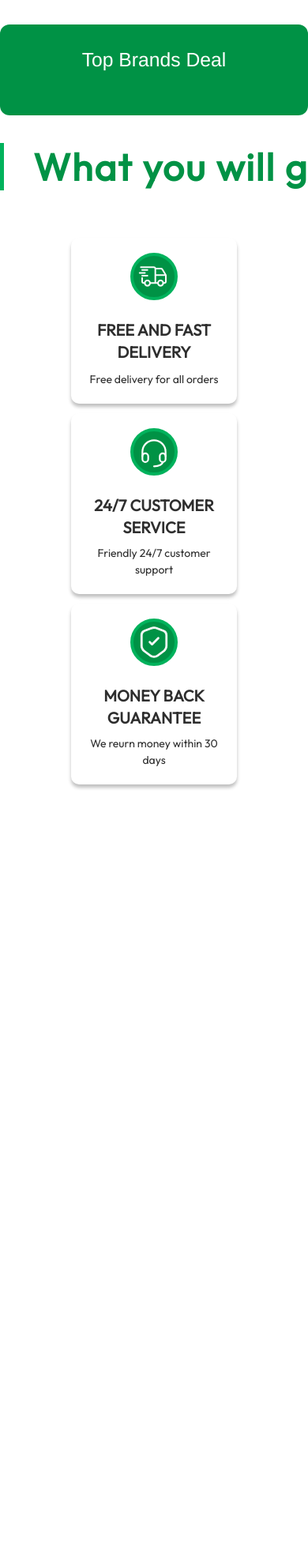
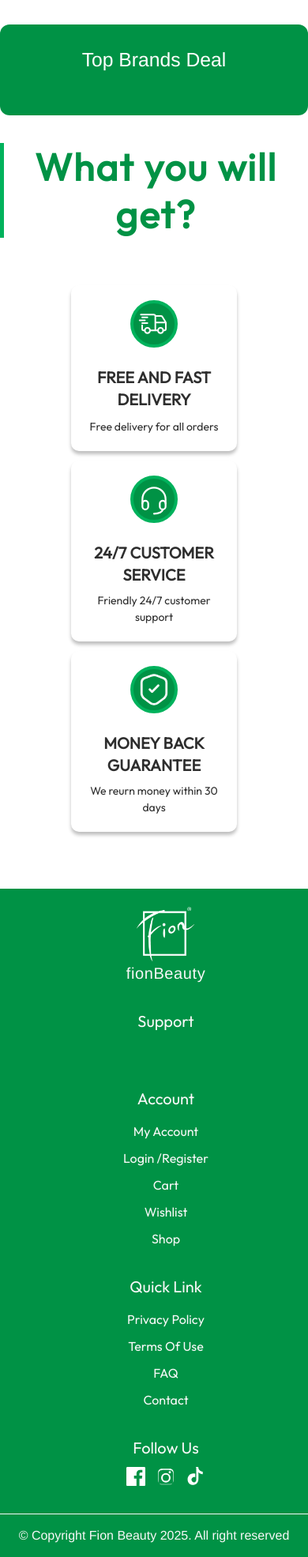
Before and after one commit to Yehiakobeyssy/fionBeauty, a PHP site: page /work/ in a window 390 px wide; the page is wider, and only the part inside the window is pictured. Shown: the part 872-2843 px from the top of that part at 79% size. Before the commit the page ends 1871 px from the top of that part, so only its background shows below. Run offline with PHP 8.4, Linux system fonts and the light colour scheme; data that the repository does not hold is empty; some libraries are stand-ins or nearby versions; some web fonts are replaced.

Commit message:
Finish index.php

```diff
--- a/css/index.css
+++ b/css/index.css
@@ -449,6 +449,10 @@
     .category-img {
         height: 300px; /* optional fixed height for mobile */
     }
+    .brnadcard img{
+      width: 100px;
+      height: 100px;
+    }
 }
 /* Mobile (max width ~ 600px) */
 @media (max-width: 600px) {
@@ -488,5 +492,19 @@
     .card_service{
       margin-bottom: 12px;
     }
-
+    .brandslogos{
+        margin-top: 25px;
+        flex-direction: column;
+        align-items: center;
+    }
+    .brnadcard{
+      margin-bottom: 8px;
+    }
+    .brnadcard img{
+      width: 75px;
+      height: 75px;
+    }
+    .whatyouWillGet h3{
+      width: 100%;
+    }
 }
--- /dev/null
+++ b/include/footer.php
@@ -0,0 +1,175 @@
+<style>
+    footer{
+        margin-top: 40px;
+        background-color: var(--color-primary);
+        padding: 20px;
+        display: flex;
+        justify-content: space-around;
+    }
+    .footer1{
+        background-color: var(--color-primary);
+        color: var(--color-bg);
+        text-align: center;
+        padding: 15px;
+        border-top: var(--color-bg) 1px solid;
+    }
+    .footer_logo{
+        display: flex;
+        flex-direction: column;
+    }
+    .footer_logo img{
+        width: 75px;
+        height: 75px;
+    }
+    .footer_logo label{
+        color: var(--color-bg);
+        font-size: 20px;
+        font-style: normal;
+        font-weight: 400;
+        line-height: 24px; /* 120% */
+        letter-spacing: 0.6px;
+    }
+
+    .support,.account_links,.quick_links{
+        color: var(--color-bg);
+        display: flex;
+        flex-direction: column;
+    }
+    .support h4,.account_links h4,.quick_links h4,.folowus h4{
+        color: var(--color-bg);
+        font-family: Outfit;
+        font-size: 20px;
+        font-style: normal;
+        font-weight: 500;
+        line-height: 28px;
+        margin-bottom: 20px;
+    }
+    .support label{
+        margin: 5px 0;
+        font-family: Outfit;
+        font-size: 16px;
+        font-style: normal;
+        font-weight: 400;
+        line-height: 24px;
+    }
+    .account_links a,.quick_links a{
+        color: var(--color-bg);
+        margin: 5px 0;
+        font-family: Outfit;
+        font-size: 16px;
+        font-style: normal;
+        font-weight: 400;
+        line-height: 24px;
+    }
+    .folowus a{
+        margin: 0 7px;
+    }
+    /* لأجهزة الموبايل (شاشات صغيرة) */
+@media (max-width: 768px) {
+    footer {
+        flex-direction: column;
+        align-items: center;
+        text-align: center;
+    }
+
+    .footer_logo {
+        margin-bottom: 20px;
+        align-items: center;
+    }
+
+    .support,
+    .account_links,
+    .quick_links,
+    .folowus {
+        margin-bottom: 20px;
+        width: 100%;
+        align-items: center;
+    }
+
+    .support h4,
+    .account_links h4,
+    .quick_links h4,
+    .folowus h4 {
+        margin-bottom: 10px;
+    }
+
+    .folowus .logos {
+        display: flex;
+        justify-content: center;
+        flex-wrap: wrap;
+    }
+}
+
+/* لأجهزة التابلت (شاشات متوسطة) */
+@media (max-width: 1024px) {
+    footer {
+        flex-wrap: wrap;
+        justify-content: center;
+    }
+
+    .support,
+    .account_links,
+    .quick_links,
+    .folowus {
+        flex: 1 1 45%;
+        margin: 15px;
+    }
+}
+
+</style>
+<?php
+    $sql=$con->prepare('SELECT companyAdd,companyPhone,companyEmail FROM    tblsetting WHERE seetingID   = 1 ');
+    $sql->execute();
+    $supportinfo=$sql->fetch();
+
+?>
+<footer>
+    <div class="footer_logo">
+        <img src="images/logo_white.png" alt="" srcset="">
+        <label for="">fionBeauty</label>
+    </div>
+    <div class="support">
+        <h4>Support</h4>
+        <label for=""><?php echo $supportinfo['companyAdd'] ?></label>
+        <label for=""><?php echo $supportinfo['companyEmail'] ?></label>
+        <label for=""><?php echo $supportinfo['companyPhone'] ?></label>
+    </div>
+    <div class="account_links">
+        <h4>Account</h4>
+        <a href="">My Account</a>
+        <a href="">Login /Register</a>
+        <a href="">Cart</a>
+        <a href="">Wishlist</a>
+        <a href="">Shop</a>
+    </div>
+    <div class="quick_links">
+        <h4>Quick Link</h4>
+        <a href="">Privacy Policy</a>
+        <a href="">Terms Of Use</a>
+        <a href="">FAQ</a>
+        <a href="">Contact</a>
+    </div>
+    <div class="folowus">
+        <h4>Follow Us</h4>
+        <div class="logos">
+            <a href="">
+                <svg xmlns="http://www.w3.org/2000/svg" width="24" height="24" fill="white" viewBox="0 0 24 24">
+                    <path d="M22.675 0h-21.35C.597 0 0 .6 0 1.333v21.333C0 23.4.597 24 1.325 24h11.495V14.706H9.691v-3.62h3.129V8.413c0-3.1 1.894-4.788 4.659-4.788 1.325 0 2.466.097 2.797.141v3.24l-1.918.001c-1.504 0-1.795.715-1.795 1.763v2.31h3.587l-.467 3.62h-3.12V24h6.116C23.403 24 24 23.4 24 22.667V1.333C24 .6 23.403 0 22.675 0z"/>
+                </svg>
+            </a>
+            <a href="">
+                <svg xmlns="http://www.w3.org/2000/svg" width="24" height="24" fill="white" viewBox="0 0 24 24">
+                    <path d="M12 2.163c3.204 0 3.584.012 4.85.07 1.366.062 2.633.337 3.608 1.312.975.975 1.25 2.242 1.312 3.608.058 1.266.07 1.646.07 4.85s-.012 3.584-.07 4.85c-.062 1.366-.337 2.633-1.312 3.608-.975.975-2.242 1.25-3.608 1.312-1.266.058-1.646.07-4.85.07s-3.584-.012-4.85-.07c-1.366-.062-2.633-.337-3.608-1.312-.975-.975-1.25-2.242-1.312-3.608C2.175 15.584 2.163 15.204 2.163 12s.012-3.584.07-4.85c.062-1.366.337-2.633 1.312-3.608.975-.975 2.242-1.25 3.608-1.312C8.416 2.175 8.796 2.163 12 2.163zm0 1.687c-3.17 0-3.548.012-4.796.07-1.026.047-1.58.216-1.947.384-.49.213-.84.467-1.209.836-.369.369-.623.719-.836 1.209-.168.367-.337.921-.384 1.947-.058 1.248-.07 1.626-.07 4.796s.012 3.548.07 4.796c.047 1.026.216 1.58.384 1.947.213.49.467.84.836 1.209.369.369.719.623 1.209.836.367.168.921.337 1.947.384 1.248.058 1.626.07 4.796.07s3.548-.012 4.796-.07c1.026-.047 1.58-.216 1.947-.384.49-.213.84-.467 1.209-.836.369-.369.623-.719.836-1.209.168-.367.337-.921.384-1.947.058-1.248.07-1.626.07-4.796s-.012-3.548-.07-4.796c-.047-1.026-.216-1.58-.384-1.947-.213-.49-.467-.84-.836-1.209-.369-.369-.719-.623-1.209-.836-.367-.168-.921-.337-1.947-.384-1.248-.058-1.626-.07-4.796-.07zm0 3.841a5.999 5.999 0 1 1 0 11.998 5.999 5.999 0 0 1 0-11.998zm0 9.899a3.9 3.9 0 1 0 0-7.8 3.9 3.9 0 0 0 0 7.8zm6.406-10.845a1.44 1.44 0 1 1-2.881 0 1.44 1.44 0 0 1 2.881 0z"/>
+                </svg>
+            </a>
+            <a href="">
+                <svg xmlns="http://www.w3.org/2000/svg" width="24" height="24" fill="white" viewBox="0 0 24 24">
+                    <path d="M12.001 0h3.014c.073 1.513.637 2.948 1.616 4.074 1.01 1.178 2.527 1.877 4.091 1.939v3.128c-1.422-.034-2.84-.465-4.01-1.236-.537-.357-1.01-.803-1.414-1.312-.016 2.993.008 5.988-.012 8.982-.046 1.395-.402 2.785-1.107 3.982-.873 1.508-2.325 2.637-3.975 3.055-1.517.404-3.194.287-4.63-.33-1.498-.641-2.723-1.859-3.37-3.352-.73-1.646-.84-3.598-.382-5.348.495-1.965 1.824-3.676 3.624-4.62 1.74-.934 3.899-1.09 5.792-.418.008 1.454-.016 2.908-.024 4.362-.998-.322-2.152-.285-3.095.254-.785.452-1.392 1.242-1.6 2.137-.285 1.17.07 2.5.957 3.322.861.834 2.265 1.115 3.367.602 1.003-.457 1.637-1.533 1.652-2.631.03-2.79.016-5.581.024-8.371-.002-2.23.01-4.459-.012-6.688z"/>
+                </svg>
+            </a>
+        </div>
+    </div>
+</footer>
+<div class="footer1">
+     &copy; Copyright Fion Beauty 2025. All right reserved
+</div>
--- a/index.php
+++ b/index.php
@@ -238,6 +238,7 @@
             </div>
         </div>
     </div>
+    <?php include  'include/footer.php' ?>
     <?php include 'common/jslinks.php'?>
     <script src="js/index.js"></script>
 </body>
```
